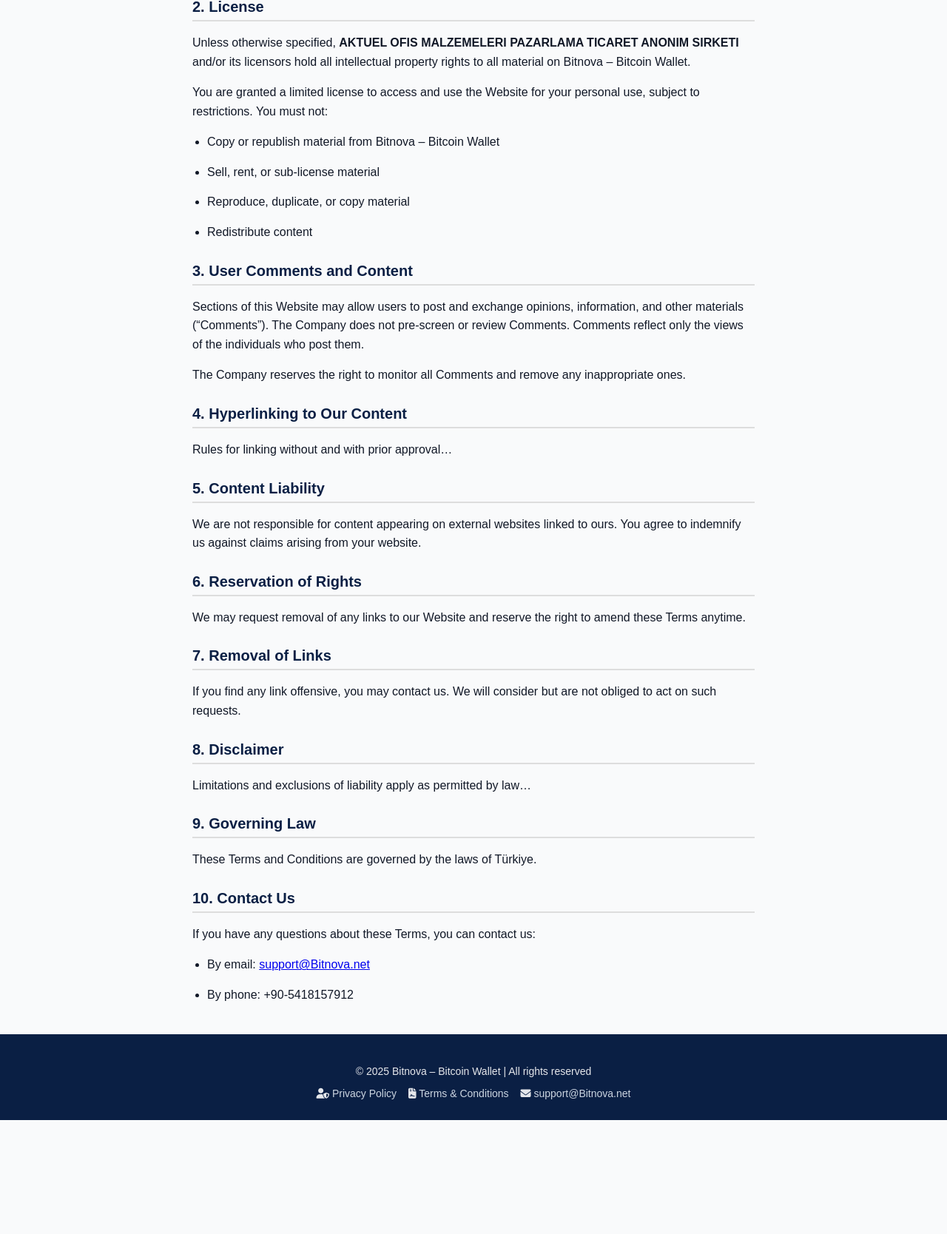
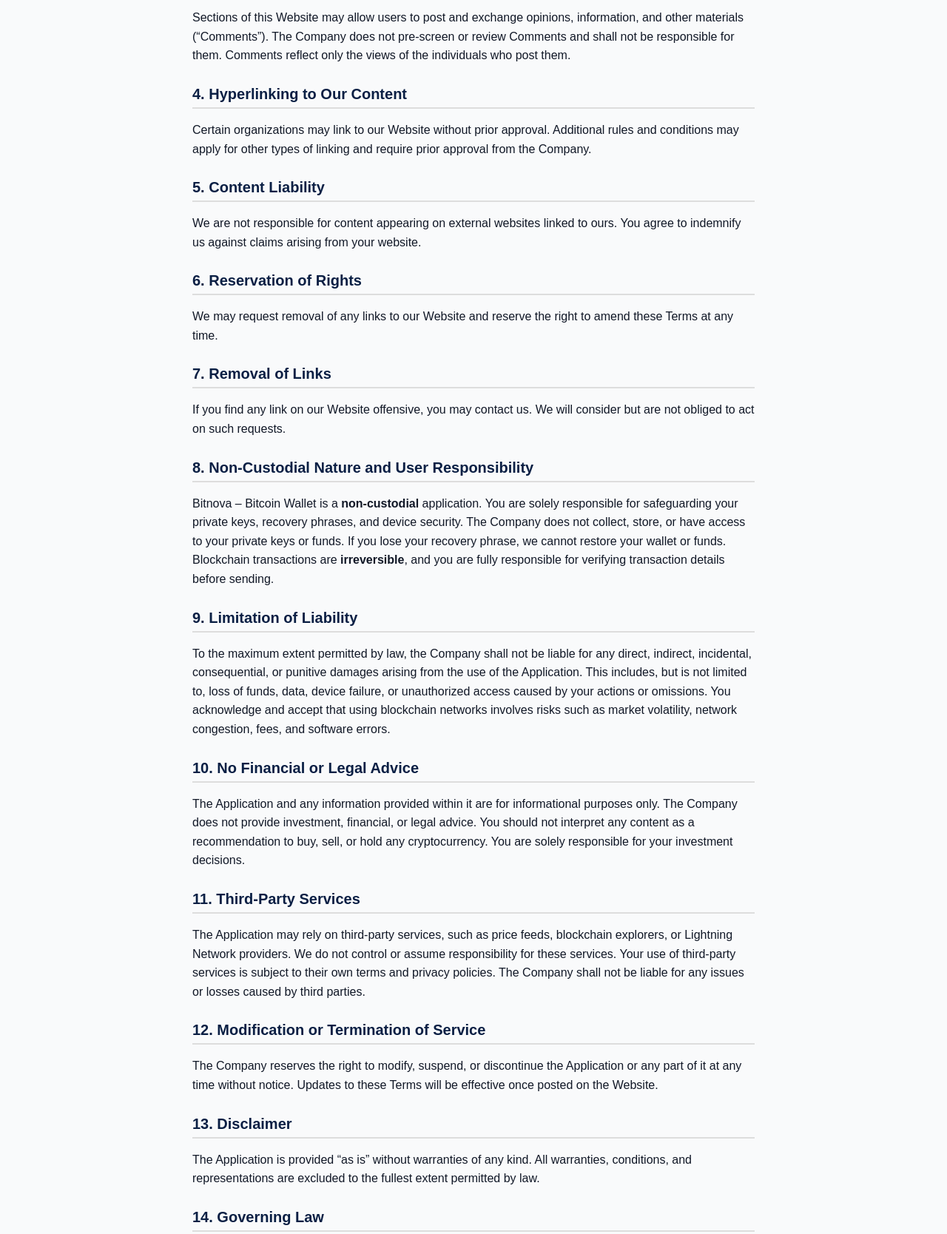
Before and after one commit to Laiabubaer/BITNOVA, a plain HTML site: page terms.html in a window 1280 px wide. Shown: the part 675-2343 px from the top of the page at 74% size. Before the commit the page ends 2189 px from the top, so only its background shows below. Drawn offline with Linux system fonts and the light colour scheme.

Commit message:
Update terms.html

```diff
--- a/terms.html
+++ b/terms.html
@@ -34,12 +34,7 @@
     }
     .logo-text{font-weight:800; font-size:18px; color:#fff; margin-right:auto;}
     .menu-toggle{display:none; flex-direction:column; cursor:pointer; background:none; border:none;}
-    .menu-toggle div{
-      width:25px;
-      height:3px;
-      background:#fff;
-      margin:4px 0;
-    }
+    .menu-toggle div{width:25px; height:3px; background:#fff; margin:4px 0;}
     .nav-links{display:flex; gap:22px}
     .nav-links a{color:#fff; text-decoration:none; font-size:14px; opacity:.92; display:inline-flex; align-items:center; gap:8px;}
     .nav-links a:hover{opacity:1}
@@ -47,8 +42,7 @@
       .menu-toggle{display:flex}
       .nav-links{display:none; position:absolute; top:56px; right:20px; background:#000;
         flex-direction:column; width:220px; padding:10px; border-radius:10px;
-        box-shadow:0 10px 30px rgba(0,0,0,.4);
-      }
+        box-shadow:0 10px 30px rgba(0,0,0,.4);}
       .nav-links.show{display:flex}
       .nav-links a{padding:10px; border-bottom:1px solid #222}
       .nav-links a:last-child{border-bottom:none}
@@ -96,49 +90,53 @@
 
     <p>By accessing this Website, you acknowledge that you have read, understood, and agree to be bound by these Terms and Conditions in their entirety. If you do not agree with any part of these Terms, please discontinue your use of Bitnova – Bitcoin Wallet immediately.</p>
 
-    <!-- النصوص من الشروط اللي عطيتني ياها -->
     <h2>1. Cookies</h2>
     <p>We use cookies to personalize and enhance your browsing experience on the Website. By accessing Bitnova – Bitcoin Wallet, you consent to our use of the necessary cookies.</p>
-    <p>A cookie is a small text file placed on your device by a web server. Cookies cannot run programs or transmit viruses. Each cookie is uniquely assigned to you and can only be read by the web server that issued it.</p>
-    <p>We may use cookies to collect, store, and track information for statistical or marketing purposes. You can choose to accept or decline optional cookies. Some cookies are essential for the Website’s functionality, and their use does not require your consent.</p>
 
     <h2>2. License</h2>
-    <p>Unless otherwise specified, <strong>AKTUEL OFIS MALZEMELERI PAZARLAMA TICARET ANONIM SIRKETI</strong> and/or its licensors hold all intellectual property rights to all material on Bitnova – Bitcoin Wallet.</p>
-    <p>You are granted a limited license to access and use the Website for your personal use, subject to restrictions. You must not:</p>
-    <ul>
-      <li>Copy or republish material from Bitnova – Bitcoin Wallet</li>
-      <li>Sell, rent, or sub-license material</li>
-      <li>Reproduce, duplicate, or copy material</li>
-      <li>Redistribute content</li>
-    </ul>
+    <p>Unless otherwise specified, the Company and/or its licensors hold all intellectual property rights to all material on Bitnova – Bitcoin Wallet. You are granted a limited license to access and use the Website for your personal use, subject to restrictions.</p>
 
     <h2>3. User Comments and Content</h2>
-    <p>Sections of this Website may allow users to post and exchange opinions, information, and other materials (“Comments”). The Company does not pre-screen or review Comments. Comments reflect only the views of the individuals who post them.</p>
-    <p>The Company reserves the right to monitor all Comments and remove any inappropriate ones.</p>
+    <p>Sections of this Website may allow users to post and exchange opinions, information, and other materials (“Comments”). The Company does not pre-screen or review Comments and shall not be responsible for them. Comments reflect only the views of the individuals who post them.</p>
 
     <h2>4. Hyperlinking to Our Content</h2>
-    <p>Rules for linking without and with prior approval…</p>
+    <p>Certain organizations may link to our Website without prior approval. Additional rules and conditions may apply for other types of linking and require prior approval from the Company.</p>
 
     <h2>5. Content Liability</h2>
     <p>We are not responsible for content appearing on external websites linked to ours. You agree to indemnify us against claims arising from your website.</p>
 
     <h2>6. Reservation of Rights</h2>
-    <p>We may request removal of any links to our Website and reserve the right to amend these Terms anytime.</p>
+    <p>We may request removal of any links to our Website and reserve the right to amend these Terms at any time.</p>
 
     <h2>7. Removal of Links</h2>
-    <p>If you find any link offensive, you may contact us. We will consider but are not obliged to act on such requests.</p>
+    <p>If you find any link on our Website offensive, you may contact us. We will consider but are not obliged to act on such requests.</p>
 
-    <h2>8. Disclaimer</h2>
-    <p>Limitations and exclusions of liability apply as permitted by law…</p>
+    <h2>8. Non-Custodial Nature and User Responsibility</h2>
+    <p>Bitnova – Bitcoin Wallet is a <strong>non-custodial</strong> application. You are solely responsible for safeguarding your private keys, recovery phrases, and device security. The Company does not collect, store, or have access to your private keys or funds. If you lose your recovery phrase, we cannot restore your wallet or funds. Blockchain transactions are <strong>irreversible</strong>, and you are fully responsible for verifying transaction details before sending.</p>
 
-    <h2>9. Governing Law</h2>
-    <p>These Terms and Conditions are governed by the laws of Türkiye.</p>
+    <h2>9. Limitation of Liability</h2>
+    <p>To the maximum extent permitted by law, the Company shall not be liable for any direct, indirect, incidental, consequential, or punitive damages arising from the use of the Application. This includes, but is not limited to, loss of funds, data, device failure, or unauthorized access caused by your actions or omissions. You acknowledge and accept that using blockchain networks involves risks such as market volatility, network congestion, fees, and software errors.</p>
 
-    <h2>10. Contact Us</h2>
-    <p>If you have any questions about these Terms, you can contact us:</p>
+    <h2>10. No Financial or Legal Advice</h2>
+    <p>The Application and any information provided within it are for informational purposes only. The Company does not provide investment, financial, or legal advice. You should not interpret any content as a recommendation to buy, sell, or hold any cryptocurrency. You are solely responsible for your investment decisions.</p>
+
+    <h2>11. Third-Party Services</h2>
+    <p>The Application may rely on third-party services, such as price feeds, blockchain explorers, or Lightning Network providers. We do not control or assume responsibility for these services. Your use of third-party services is subject to their own terms and privacy policies. The Company shall not be liable for any issues or losses caused by third parties.</p>
+
+    <h2>12. Modification or Termination of Service</h2>
+    <p>The Company reserves the right to modify, suspend, or discontinue the Application or any part of it at any time without notice. Updates to these Terms will be effective once posted on the Website.</p>
+
+    <h2>13. Disclaimer</h2>
+    <p>The Application is provided “as is” without warranties of any kind. All warranties, conditions, and representations are excluded to the fullest extent permitted by law.</p>
+
+    <h2>14. Governing Law</h2>
+    <p>These Terms and Conditions are governed by and interpreted in accordance with the laws of Türkiye. You agree to submit to the exclusive jurisdiction of the courts of Türkiye.</p>
+
+    <h2>15. Contact Us</h2>
+    <p>If you have any questions about these Terms, contact us:</p>
     <ul>
-      <li>By email: <a href="mailto:support@Bitnova.net">support@Bitnova.net</a></li>
-      <li>By phone: +90-5418157912</li>
+      <li>Email: <a href="mailto:support@Bitnova.net">support@Bitnova.net</a></li>
+      <li>Phone: +90-5418157912</li>
     </ul>
   </main>
 
@@ -146,19 +144,12 @@
   <footer>
     <p>&copy; 2025 Bitnova – Bitcoin Wallet | All rights reserved</p>
     <div class="footer-links">
-      <span><i class="fa-solid fa-user-shield"></i>
-        <a href="privacy.html">Privacy Policy</a>
-      </span>
-      <span><i class="fa-solid fa-file-contract"></i>
-        <a href="terms.html">Terms &amp; Conditions</a>
-      </span>
-      <span><i class="fa-solid fa-envelope"></i>
-        <a href="mailto:support@Bitnova.net">support@Bitnova.net</a>
-      </span>
+      <span><i class="fa-solid fa-user-shield"></i> <a href="privacy.html">Privacy Policy</a></span>
+      <span><i class="fa-solid fa-file-contract"></i> <a href="terms.html">Terms &amp; Conditions</a></span>
+      <span><i class="fa-solid fa-envelope"></i> <a href="mailto:support@Bitnova.net">support@Bitnova.net</a></span>
     </div>
   </footer>
 
-  <!-- Mobile menu script -->
   <script>
     function toggleMenu() {
       const nav = document.getElementById('navLinks');
```
